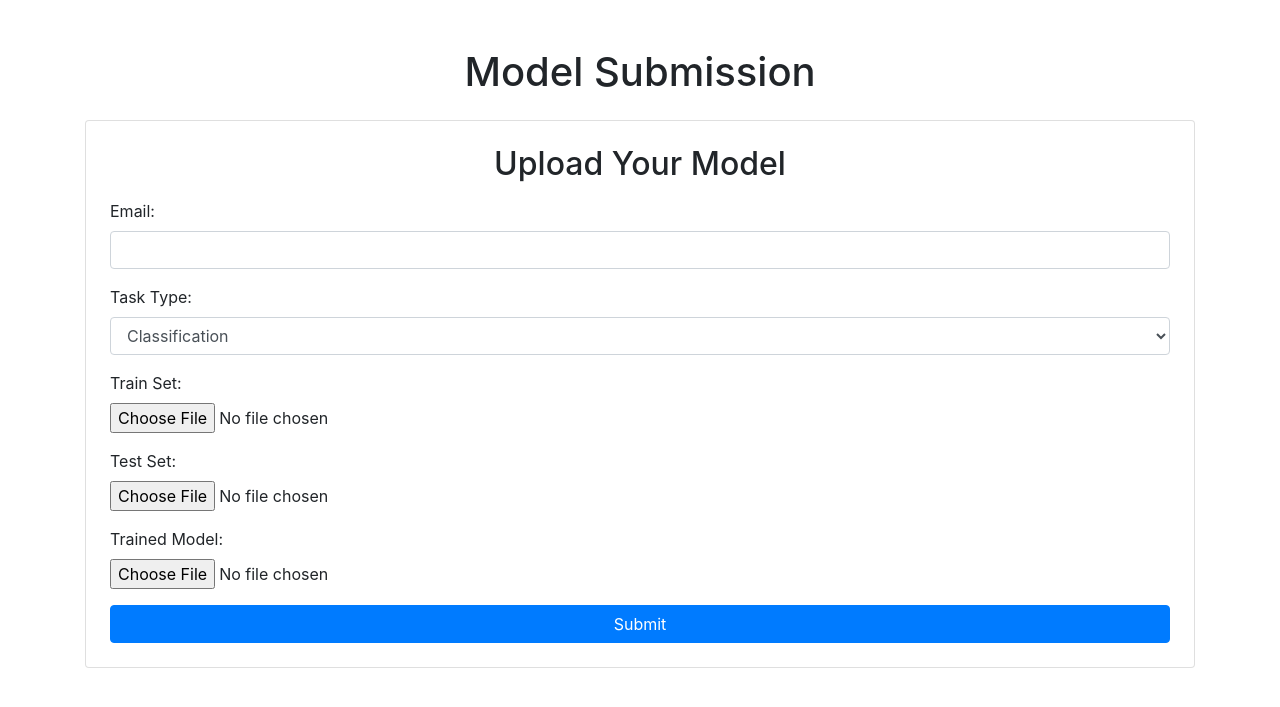
After one commit to mbae26/Metrica, a Flask app: page /submit in a window 1280 px wide. The commit adds this page. Shown: the top 707 px of the page. Run offline with Flask 3, Linux system fonts and the light colour scheme; some libraries are stand-ins or nearby versions.

Commit message:
frontend implmentations

```diff
--- a/app.py
+++ b/app.py
@@ -28,7 +28,12 @@ request_bucket_name = os.getenv('REQUEST_BUCKET_NAME')
 
 @app.route('/')
 def index():
-    return render_template('upload_form.html')
+    return render_template('index.html')
+
+
+@app.route('/submit', methods=['GET'])
+def submit():
+    return render_template('submission.html')
 
 
 @app.route('/upload', methods=['POST'])
--- /dev/null
+++ b/templates/submission.html
@@ -0,0 +1,55 @@
+<!DOCTYPE html>
+<html lang="en">
+<head>
+    <meta charset="UTF-8">
+    <meta name="viewport" content="width=device-width, initial-scale=1.0">
+    <title>Model Submission</title>
+    <!-- Bootstrap CSS CDN -->
+    <link rel="stylesheet" href="https://stackpath.bootstrapcdn.com/bootstrap/4.5.2/css/bootstrap.min.css">
+    <!-- Your Custom CSS -->
+    <link rel="stylesheet" href="{{ url_for('static', filename='css/style.css') }}">
+</head>
+<body>
+    <div class="container mt-5">
+        <header class="text-center mb-4">
+            <h1>Model Submission</h1>
+        </header>
+        <div class="card p-4">
+            <h2 class="text-center mb-3">Upload Your Model</h2>
+            <form id="uploadForm" method="POST" action="/upload" enctype="multipart/form-data">
+                <div class="form-group">
+                    <label for="email">Email:</label>
+                    <input type="email" class="form-control" id="email" name="email" required>
+                </div>
+                <div class="form-group">
+                    <label for="task_type">Task Type:</label>
+                    <select class="form-control" id="task_type" name="task_type" required>
+                        <option value="Classification">Classification</option>
+                        <option value="Regression">Regression</option>
+                    </select>
+                </div>
+                <div class="form-group">
+                    <label for="train_set">Train Set:</label>
+                    <input type="file" class="form-control-file" id="train_set" name="train_set" accept=".csv" required>
+                </div>
+                <div class="form-group">
+                    <label for="test_set">Test Set:</label>
+                    <input type="file" class="form-control-file" id="test_set" name="test_set" accept=".csv" required>
+                </div>
+                <div class="form-group">
+                    <label for="model">Trained Model:</label>
+                    <input type="file" class="form-control-file" id="model" name="model" accept=".joblib" required>
+                </div>
+                <button type="submit" class="btn btn-primary btn-block">Submit</button>
+            </form>
+        </div>
+        <div id="message"></div>
+    </div>
+    <!-- Your Custom JS -->
+    <script src="{{ url_for('static', filename='js/script.js') }}"></script>
+    <!-- Bootstrap JS, Popper.js, and jQuery -->
+    <script src="https://code.jquery.com/jquery-3.5.1.slim.min.js"></script>
+    <script src="https://cdn.jsdelivr.net/npm/@popperjs/core@2.7.3/dist/umd/popper.min.js"></script>
+    <script src="https://stackpath.bootstrapcdn.com/bootstrap/4.5.2/js/bootstrap.min.js"></script>
+</body>
+</html>
```
Also changed, not shown: static/script.js (+16 -1 lines), static/style.css (+23 -29 lines), templates/index.html (added, +44 -0 lines), templates/upload_form.html (deleted, +0 -26 lines).
